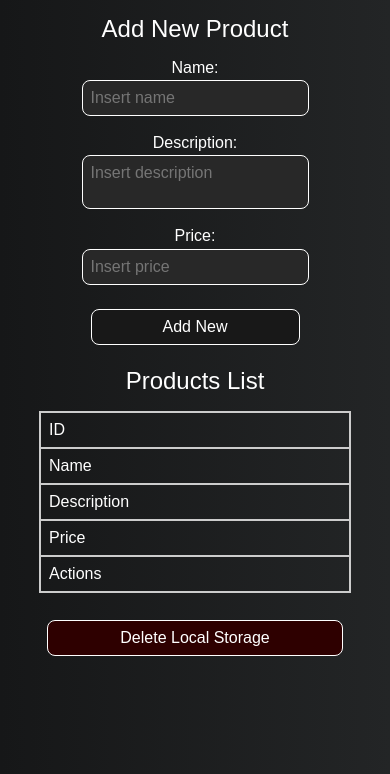
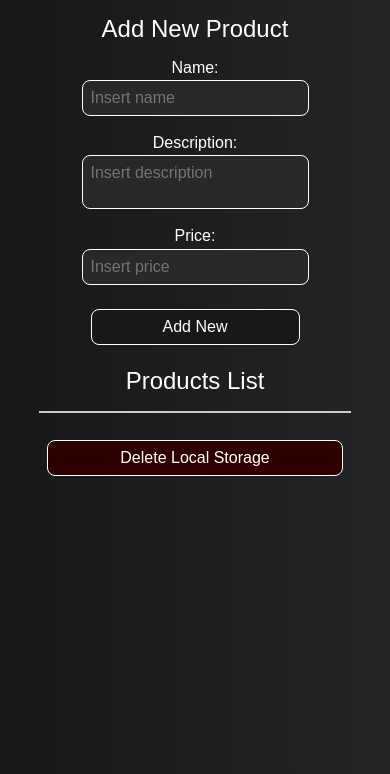
Before and after one commit to LuaComTil/Quick-n-Dirty-Challenge, a PHP site: page / in a window 390 px wide. Shown: the part 70-844 px from the top of the page. Run offline with PHP 8.4, Linux system fonts and the light colour scheme; lists and menus that the app fills with data are empty.

Commit message:
list now mobile responsive

```diff
--- a/index.php
+++ b/index.php
@@ -172,6 +172,10 @@ $products = getproducts($db);
                 display: flex;
                 flex-direction: column;
                 justify-content: center;
+            }
+
+            th {
+                display: none;
             }
         }
     </style>
```
